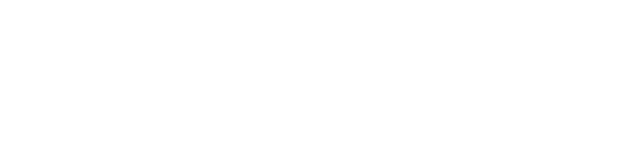
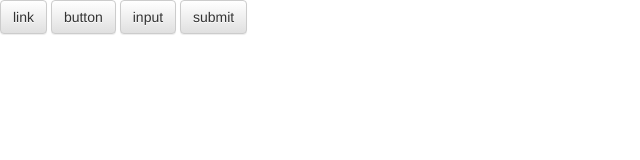
Before and after one commit to olga-dev/bootstrap-buttons, a plain HTML site: page index.html in a window 1280 px wide. Shown: the whole page, without its empty margins (0-640 px from the left). Drawn offline with nearby package versions, Linux system fonts and the light colour scheme.

Commit message:
Use the button classes on an <a>, <button>, or <input> element.

```diff
--- a/index.html
+++ b/index.html
@@ -12,6 +12,9 @@
           integrity="sha384-rHyoN1iRsVXV4nD0JutlnGaslCJuC7uwjduW9SVrLvRYooPp2bWYgmgJQIXwl/Sp" crossorigin="anonymous">
 </head>
 <body>
-
+<a class="btn btn-default" href="#" role="button">link</a>
+<button class="btn btn-default" type="submit">button</button>
+<input class="btn btn-default" type="button" value="input">
+<input class="btn btn-default" type="button" value="submit">
 </body>
 </html>
```
